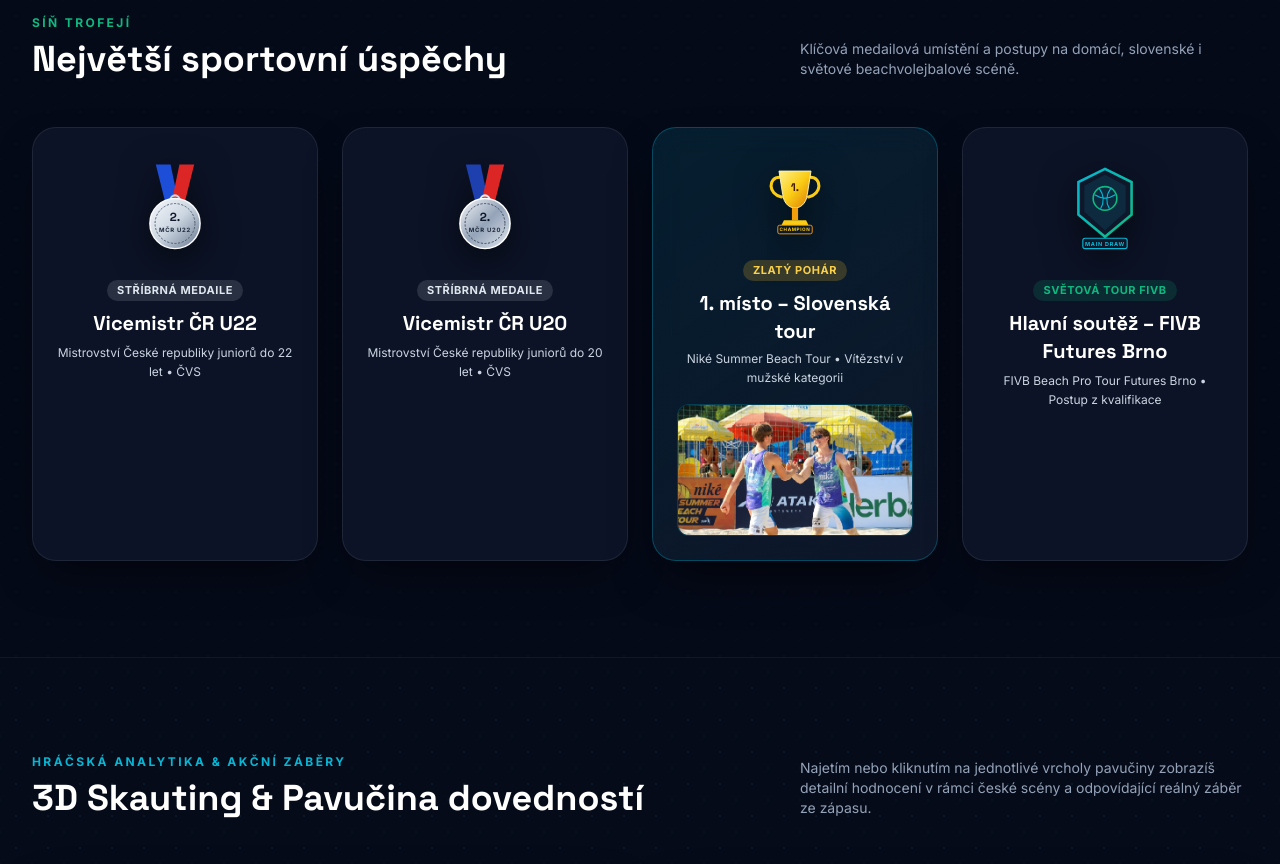
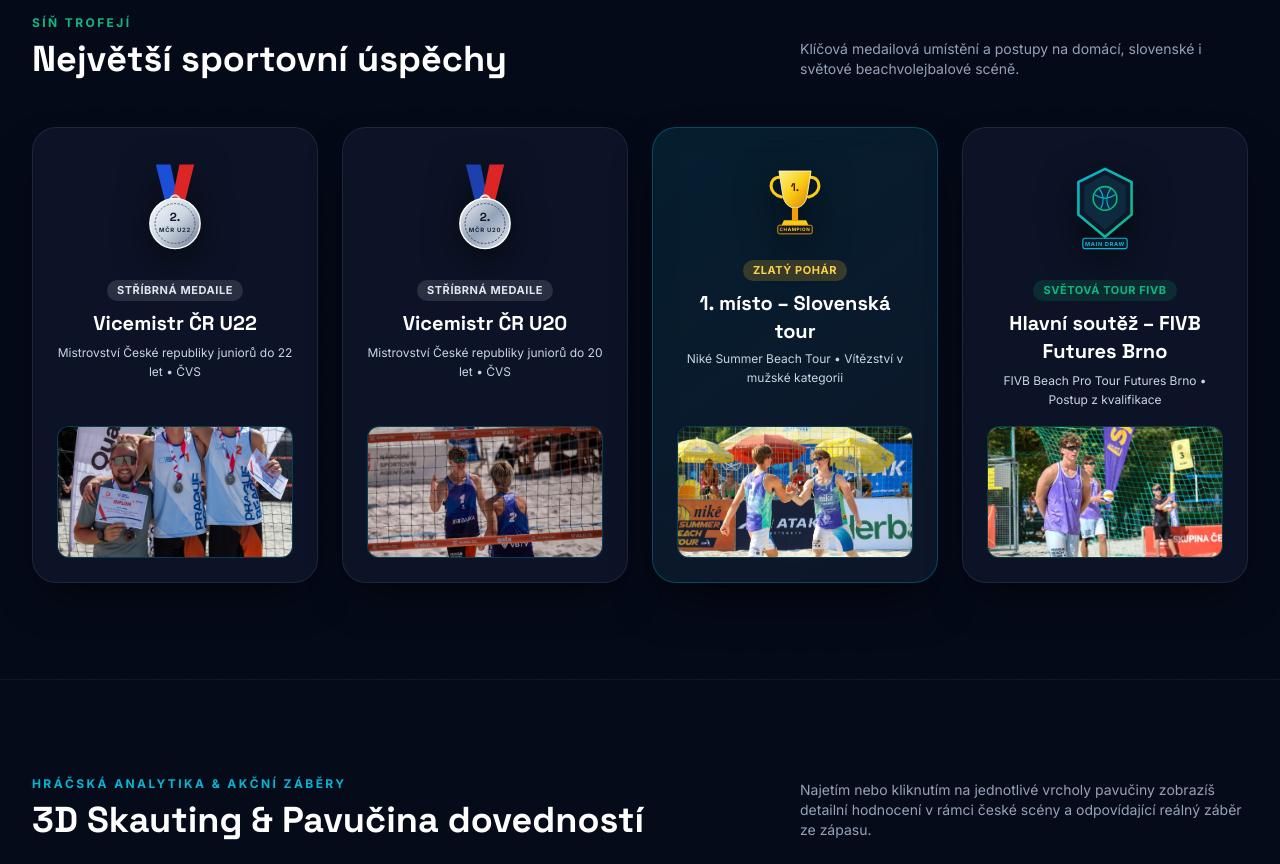
Before and after one commit to dejvikv-rgb/davidvyoral-web, a plain HTML site: page index.html in a window 1280 px wide. Shown: the part 1120-1984 px from the top of the page. Drawn offline with nearby package versions, Linux system fonts and the light colour scheme; some packages are replaced by stand-ins of ours; a script that the page names is missing.

Commit message:
add tournament photos to all achievement cards

```diff
--- a/index.html
+++ b/index.html
@@ -346,7 +346,8 @@
                 <div class="grid sm:grid-cols-2 lg:grid-cols-4 gap-6">
 
                     <!-- 1. Stříbrná medaile MČR U22 -->
-                    <div class="glass-panel rounded-3xl p-6 flex flex-col items-center text-center hover:border-cyanVolt/40 transition-all">
+                    <div class="glass-panel rounded-3xl p-6 flex flex-col items-center text-center justify-between hover:border-cyanVolt/40 transition-all">
+                        <div class="flex flex-col items-center">
                         <div class="w-28 h-28 flex items-center justify-center mb-4">
                             <svg viewBox="0 0 120 130" class="w-24 h-24 drop-shadow-[0_10px_18px_rgba(0,0,0,0.6)]">
                                 <defs>
@@ -372,10 +373,15 @@
                         <p class="text-xs text-slate-300 mt-1.5 leading-relaxed">
                             Mistrovství České republiky juniorů do 22 let • ČVS
                         </p>
+                        </div>
+                        <div class="w-full mt-4 rounded-xl overflow-hidden border border-cyanVolt/30 aspect-[16/9] bg-midnight">
+                            <img src="images/mcr-u22.jpg" alt="Vicemistr ČR U22" class="w-full h-full object-cover">
+                        </div>
                     </div>
 
                     <!-- 2. Stříbrná medaile MČR U20 -->
-                    <div class="glass-panel rounded-3xl p-6 flex flex-col items-center text-center hover:border-cyanVolt/40 transition-all">
+                    <div class="glass-panel rounded-3xl p-6 flex flex-col items-center text-center justify-between hover:border-cyanVolt/40 transition-all">
+                        <div class="flex flex-col items-center">
                         <div class="w-28 h-28 flex items-center justify-center mb-4">
                             <svg viewBox="0 0 120 130" class="w-24 h-24 drop-shadow-[0_10px_18px_rgba(0,0,0,0.6)]">
                                 <defs>
@@ -401,6 +407,10 @@
                         <p class="text-xs text-slate-300 mt-1.5 leading-relaxed">
                             Mistrovství České republiky juniorů do 20 let • ČVS
                         </p>
+                        </div>
+                        <div class="w-full mt-4 rounded-xl overflow-hidden border border-cyanVolt/30 aspect-[16/9] bg-midnight">
+                            <img src="images/mcr-u20.jpg" alt="Vicemistr ČR U20" class="w-full h-full object-cover">
+                        </div>
                     </div>
 
                     <!-- 3. Zlatý pohár Slovenská tour + reálná fotka images/tym-slovensko.jpg -->
@@ -442,7 +452,8 @@
                     </div>
 
                     <!-- 4. Mezinárodní trofej FIVB Futures Brno -->
-                    <div class="glass-panel rounded-3xl p-6 flex flex-col items-center text-center hover:border-emeraldVolt/40 transition-all">
+                    <div class="glass-panel rounded-3xl p-6 flex flex-col items-center text-center justify-between hover:border-emeraldVolt/40 transition-all">
+                        <div class="flex flex-col items-center">
                         <div class="w-28 h-28 flex items-center justify-center mb-4">
                             <svg viewBox="0 0 120 130" class="w-24 h-24 drop-shadow-[0_10px_18px_rgba(0,0,0,0.6)]">
                                 <defs>
@@ -466,6 +477,10 @@
                         <p class="text-xs text-slate-300 mt-1.5 leading-relaxed">
                             FIVB Beach Pro Tour Futures Brno • Postup z kvalifikace
                         </p>
+                        </div>
+                        <div class="w-full mt-4 rounded-xl overflow-hidden border border-emeraldVolt/30 aspect-[16/9] bg-midnight">
+                            <img src="images/fivb-brno.jpg" alt="FIVB Futures Brno" class="w-full h-full object-cover">
+                        </div>
                     </div>
 
                 </div>
```
